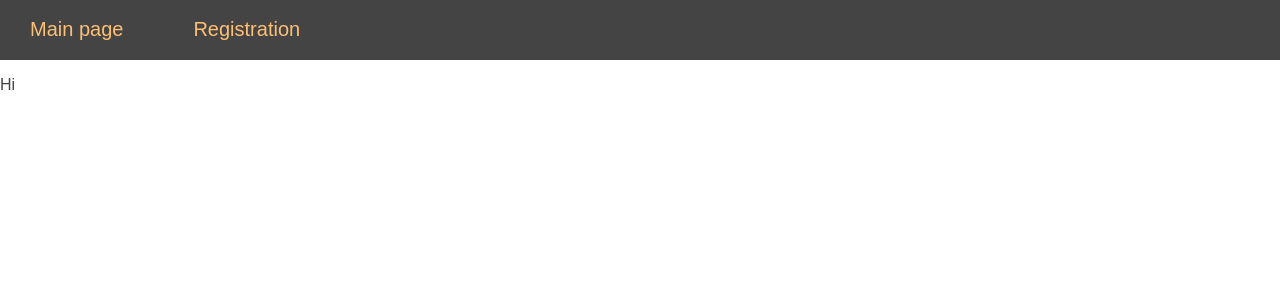
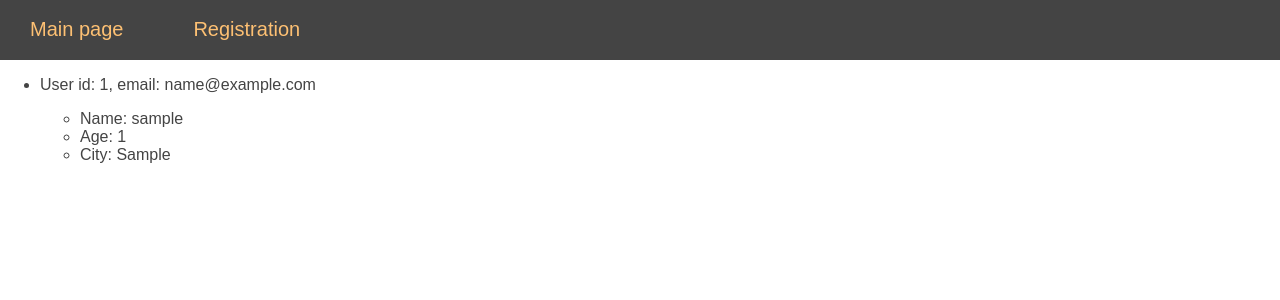
Before and after one commit to Sanqn/flasksqlalchemy, a Flask app: page / in a window 1280 px wide. Shown: the top 300 px of the page. Run offline with Flask 2, Linux system fonts and the light colour scheme; tables that the repository leaves empty hold one stand-in row (values such as "Sample post").

Commit message:
query_SqlAlchemy

```diff
--- a/app.py
+++ b/app.py
@@ -18,6 +18,8 @@ class Users(db.Model):
     email = db.Column(db.String(50), unique=True, nullable=True)
     psw = db.Column(db.String(500), nullable=True)
     date = db.Column(db.DateTime, default=datetime.utcnow)
+
+    pr = db.relationship('Profiles', backref='users', uselist=False)
 
     def __str__(self):
         return f'User id: {self.id}'
@@ -40,7 +42,11 @@ with app.app_context():
 
 @app.route('/')
 def index():
-    return render_template('index.html', title='Main page')
+    try:
+        info = db.session.query(Users).all()  # or info = User.query.all()
+    except Exception as e:
+        return e
+    return render_template('index.html', title='Main page', list=info)
 
 
 @app.route('/register', methods=['GET', 'POST'])
--- a/templates/index.html
+++ b/templates/index.html
@@ -1,6 +1,14 @@
 {% extends 'base.html' %}
 
 {% block context %}
-<p>Hi</p>
-
+<ul>
+    {% for i in list %}
+    <li><p>User id: {{ i.id }}, email: {{ i.email }}</p></li>
+    <ul>
+        <li>Name: {{ i.pr.username }}</li>
+        <li>Age: {{ i.pr.old }}</li>
+        <li>City: {{ i.pr.city }}</li>
+    </ul>
+    {% endfor%}
+</ul>
 {% endblock %}
```
